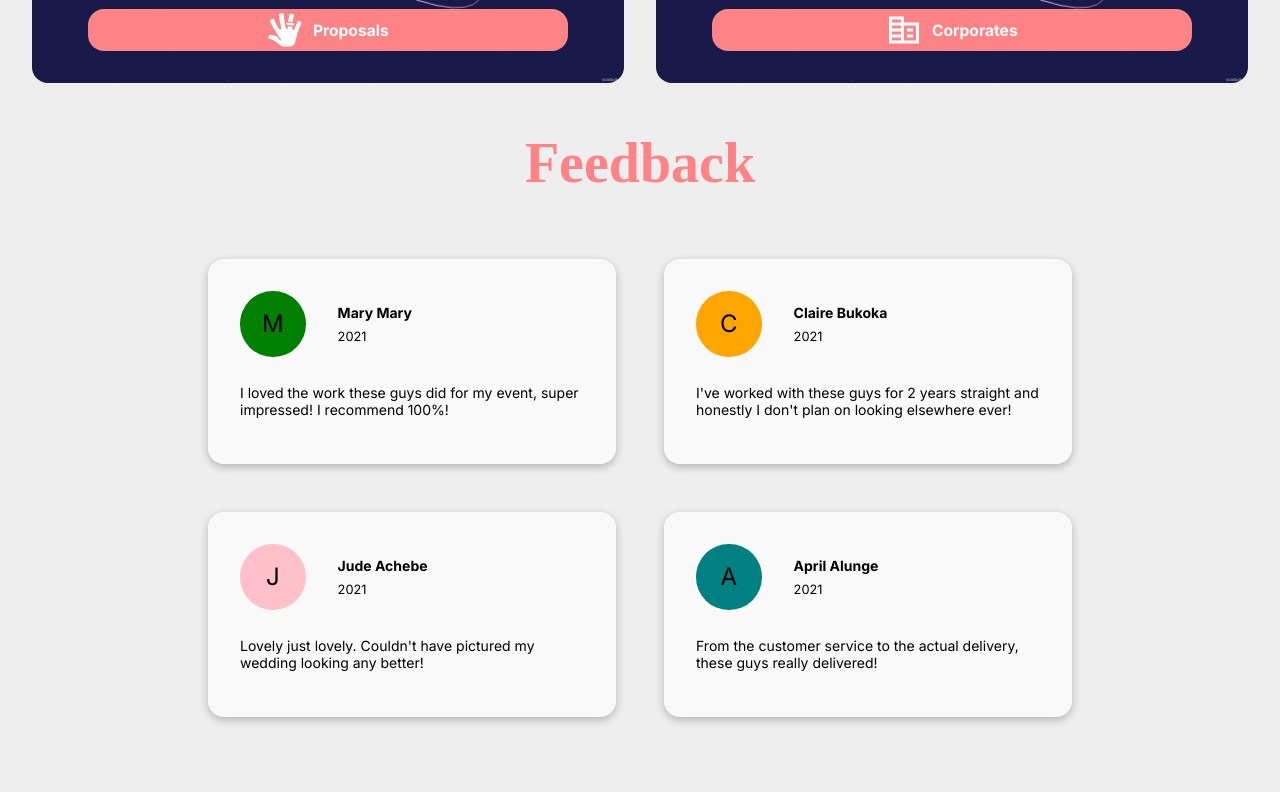
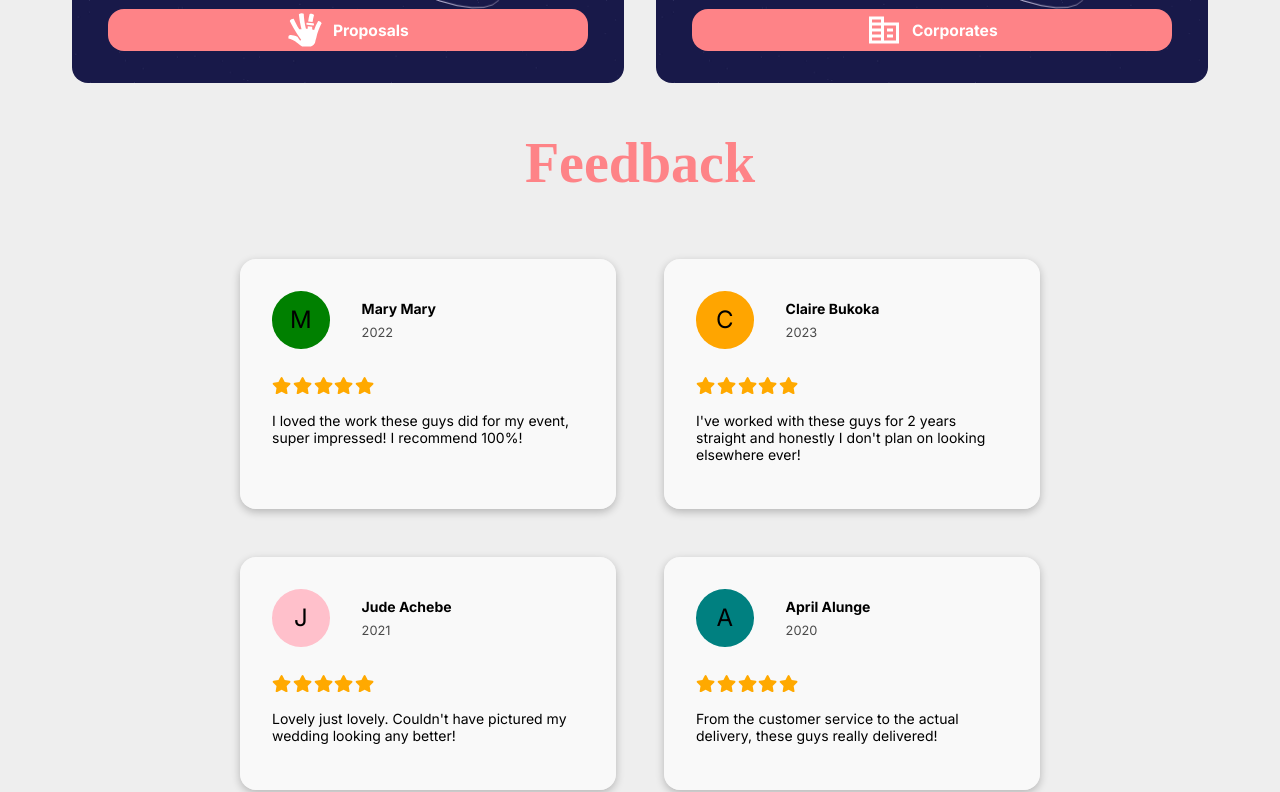
Before and after one commit to 2Kelvin/scarlettes-glam-decor, a React (Create React App) app: page / in a window 1280 px wide. Shown: the part 2480-3272 px from the top of the page. Built offline with nearby package versions, Linux system fonts and the light colour scheme; a web font is replaced by a local one.

Commit message:
fix feedback and events sections reposnive design

```diff
--- a/src/components/AllFeedbackCards/AllFeedback.css
+++ b/src/components/AllFeedbackCards/AllFeedback.css
@@ -6,9 +6,9 @@
 
 
 /* +++++++++++++++++++++++ MEDIA QUERIES +++++++++++++++++++++++ */
-@media screen and (min-width: 700px) {
+@media screen and (min-width: 648px) {
     .allFeedback {
-        padding: 0.8rem;
+        padding: 0.8rem 3rem;
     }
 }
 
--- a/src/components/Feedback/Feedback.css
+++ b/src/components/Feedback/Feedback.css
@@ -9,7 +9,7 @@
 @media screen and (min-width: 1200px) {
     .feedbackSection {
         margin: 0;
-        width: 70%;
+        width: 65%;
         margin: auto;
         margin-bottom: 3rem;
     }
@@ -18,5 +18,6 @@
 @media screen and (min-width: 1500px) {
     .feedbackSection {
         margin-bottom: 5rem;
+        width: 70%;
     }
 }
--- a/src/components/Packages/Packages.css
+++ b/src/components/Packages/Packages.css
@@ -24,6 +24,12 @@
 
 @media screen and (min-width:1000px) {
     .packages {
+        margin-bottom: 3rem;
+    }
+}
+@media screen and (min-width:1200px) {
+    .packages {
+        margin: 0 4.5rem;
         margin-bottom: 3rem;
     }
 }
--- a/src/components/ReusableEventCard/EventCard.css
+++ b/src/components/ReusableEventCard/EventCard.css
@@ -65,10 +65,6 @@
     .reusableEventCard {
         margin-bottom: 0;
     }
-
-    .eventNameAndIcon {
-        width: 25em;
-    }
 }
 
 @media screen and (min-width: 1200px) {
@@ -82,6 +78,7 @@
         width: 26em;
     }
 }
+
 @media screen and (min-width: 1500px) {
     .eventNameAndIcon {
         width: 28em;
--- a/src/components/ReusableFeedbackCard/ReusableFeedbackCard.css
+++ b/src/components/ReusableFeedbackCard/ReusableFeedbackCard.css
@@ -14,8 +14,8 @@
 
 .feedbackHeader .customerImage {
     border-radius: 50%;
-    height: 4.1rem;
-    width: 4.1rem;
+    height: 3.6rem;
+    width: 3.6rem;
     display: grid;
     place-content: center;
     margin-right: 2rem;
@@ -36,6 +36,7 @@
 
 .feedbackHeader .customerNameYear p:last-of-type {
     font-size: 0.8rem;
+    opacity: 0.7;
 }
 
 
--- a/src/components/ReusableFeedbackCard/ReusableFeedbackCard.js
+++ b/src/components/ReusableFeedbackCard/ReusableFeedbackCard.js
@@ -1,3 +1,4 @@
+import Stars from '../Stars/Stars';
 import './ReusableFeedbackCard.css';
 
 export default function ReusableFeedbackCard({ customerName, year, customerColor, theReview }) {
@@ -14,6 +15,7 @@ export default function ReusableFeedbackCard({ customerName, year, customerColor
                     <p>{year}</p>
                 </div>
             </div>
+            <Stars />
             <p>{theReview}</p>
         </div>
     );
--- /dev/null
+++ b/src/components/Stars/Stars.css
@@ -0,0 +1,10 @@
+.starsDiv .starIcon {
+    fill: #ffa900;
+    height: 1.2rem;
+    width: 1.2rem;
+    margin-right: 0.1rem;
+}
+
+.starsDiv .starIcon:last-of-type {
+    margin-right: 0;
+}
--- /dev/null
+++ b/src/components/Stars/Stars.js
@@ -0,0 +1,15 @@
+import './Stars.css';
+import { FaStar } from "react-icons/fa";
+
+
+export default function Stars() {
+    return (
+        <div className='starsDiv'>
+            <FaStar className='starIcon' />
+            <FaStar className='starIcon' />
+            <FaStar className='starIcon' />
+            <FaStar className='starIcon' />
+            <FaStar className='starIcon' />
+        </div>
+    );
+}
--- a/src/reviewData.js
+++ b/src/reviewData.js
@@ -2,14 +2,14 @@ export const reviewData = [
     {
         id: 1,
         name: 'Mary Mary',
-        reviewYear: 2021,
+        reviewYear: 2022,
         color: 'green',
         message: 'I loved the work these guys did for my event, super impressed! I recommend 100%!'
     },
     {
         id: 2,
         name: 'Claire Bukoka',
-        reviewYear: 2021,
+        reviewYear: 2023,
         color: 'orange',
         message: 'I\'ve worked with these guys for 2 years straight and honestly I don\'t plan on looking elsewhere ever!'
     },
@@ -23,7 +23,7 @@ export const reviewData = [
     {
         id: 4,
         name: 'April Alunge',
-        reviewYear: 2021,
+        reviewYear: 2020,
         color: 'teal',
         message: 'From the customer service to the actual delivery, these guys really delivered!'
     },
```
